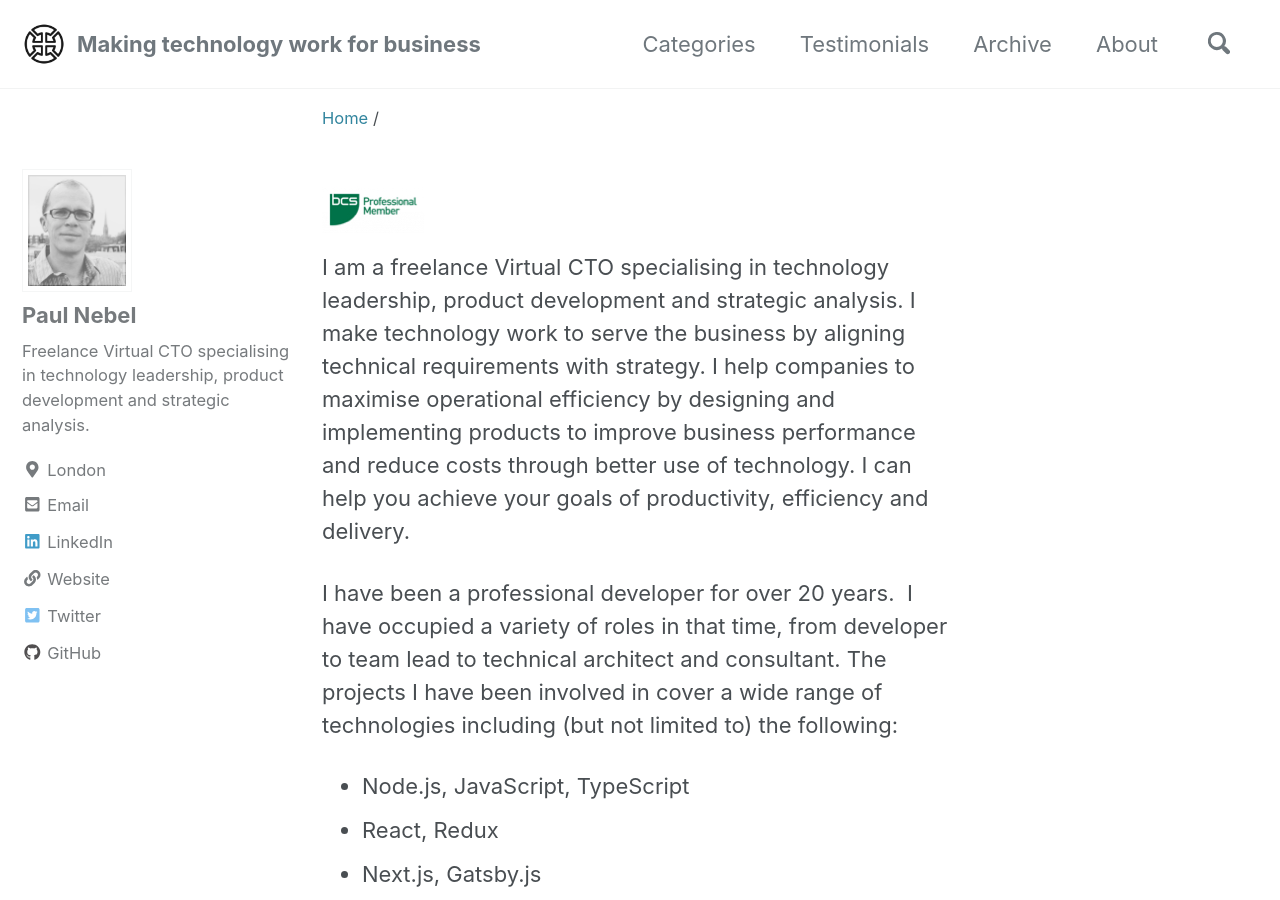
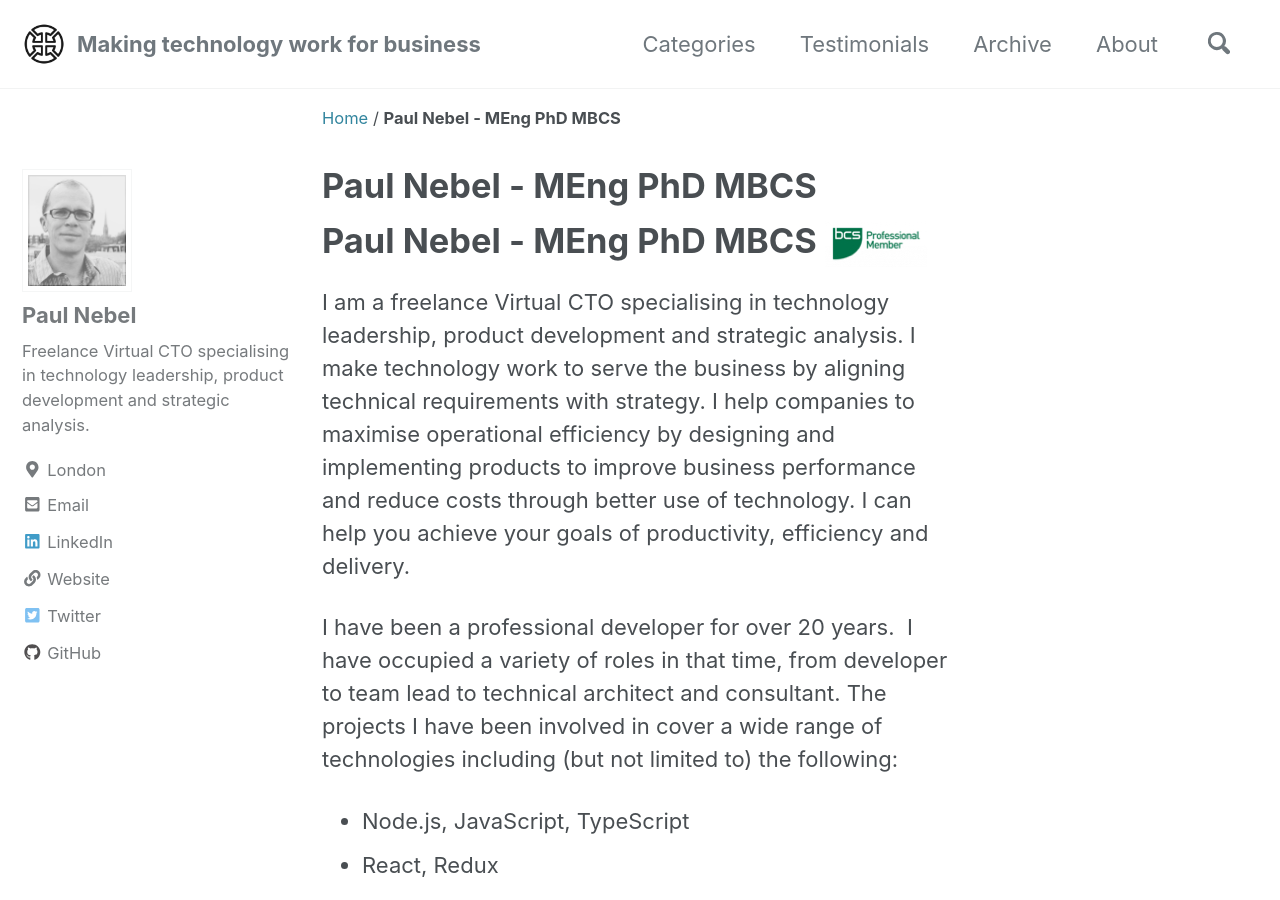
Before and after one commit to paulnebel/paulnebel.github.io, a Jekyll site: the page built from _pages/about.md, in a window 1280 px wide and 900 px high. Built offline with Jekyll 4.4.1, drawn with Linux system fonts in a browser that asks for light colours; cached includes are drawn as plain includes; nearby versions of some CDN libraries; our own code applies the rules of GitHub Pages for plain Markdown files.

Commit message:
<type>(<scope>): <subject> fix: As you were with the about page title <body>
<footer>

```diff
--- a/_pages/about.md
+++ b/_pages/about.md
@@ -2,7 +2,7 @@
 permalink: /about/
 ---
 
-# ![BCS Professional Member logo]({{ site.url }}/assets/images/mbcs-logo-colour-small.jpg)
+# Paul Nebel - MEng PhD MBCS ![BCS Professional Member logo]({{ site.url }}/assets/images/mbcs-logo-colour-small.jpg)
 
 I am a freelance Virtual CTO specialising in technology leadership, product development and strategic analysis. I make technology work to serve the  business by aligning technical requirements with strategy. I help companies to maximise operational efficiency by designing and implementing products to improve business performance and reduce costs through better use of technology. I can help you achieve your goals of productivity, efficiency and delivery.
 
```
